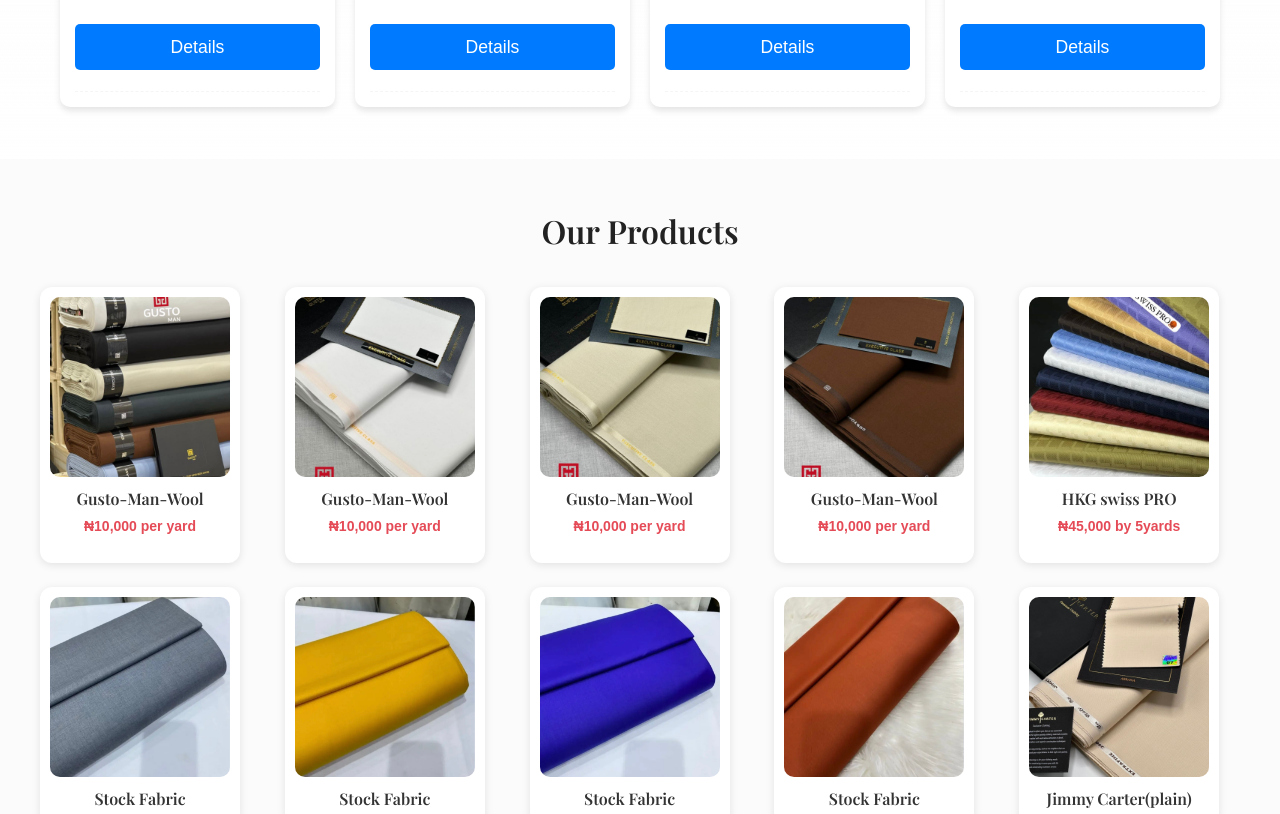
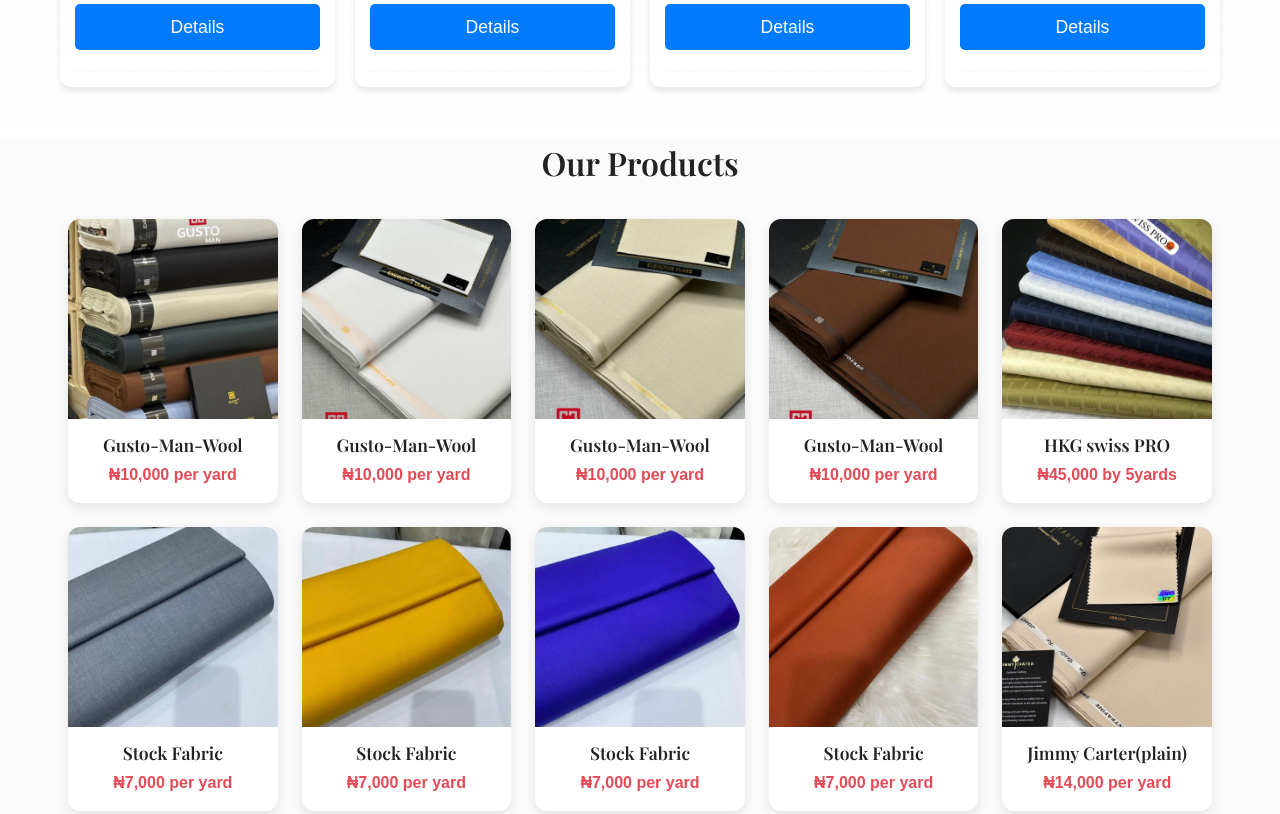
Before and after one commit to AlexanderWizzy/asablack-empire, a plain HTML site: page index.html in a window 1280 px wide. Shown: the part 4595-5409 px from the top of the page. Drawn offline with nearby package versions, Linux system fonts and the light colour scheme.

Commit message:
update style.css

```diff
--- a/style.css
+++ b/style.css
@@ -210,7 +210,6 @@ body.dark .fabric-card p{
   }
 }
 .products-section {
-  padding: 3rem 1.5rem;
   background: var(--bg, #2e2a2a);
   text-align: center;
 }
@@ -303,41 +302,6 @@ h1 {
   background: #0056b3;
 }
 
-#gallery {
-  display: flex;
-  flex-wrap: wrap;
-  justify-content: center;
-  gap: 20px;
-}
-
-.product-card {
-  background: white;
-  width: 200px;
-  border-radius: 12px;
-  padding: 10px;
-  box-shadow: 0 2px 8px rgba(0,0,0,0.1);
-  position: relative;
-  text-align: center;
-}
-
-.product-card img {
-  width: 100%;
-  height: 180px;
-  object-fit: cover;
-  border-radius: 10px;
-}
-
-.product-card h3 {
-  margin: 10px 0 5px;
-  font-size: 16px;
-  color: #333;
-}
-
-.product-card p {
-  margin: 3px 0;
-  font-size: 14px;
-  color: #666;
-}
 
 .delete-btn {
   position: absolute;
@@ -352,16 +316,6 @@ h1 {
   cursor: pointer;
   font-size: 16px;
   line-height: 0;
-}
-
-@media (max-width: 600px) {
-  #gallery {
-    flex-direction: column;
-    align-items: center;
-  }
-  .product-card {
-    width: 80%;
-  }
 }
 
 .product{ background:linear-gradient(180deg,var(--surface),var(--glass)); border-radius:var(--radius); padding:0.95rem 1.25rem; text-align:left; box-shadow:var(--card-shadow); transition:transform 320ms var(--transition), box-shadow 320ms; cursor:pointer; display:flex; flex-direction:column; gap:0.7rem; min-height:260px; position:relative; min-width: none;}
```
